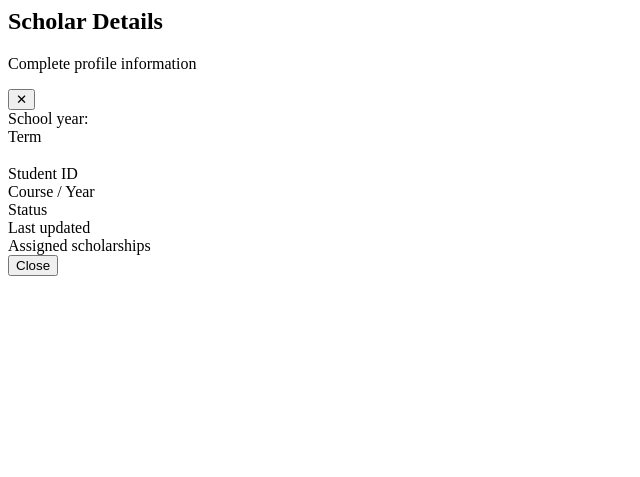
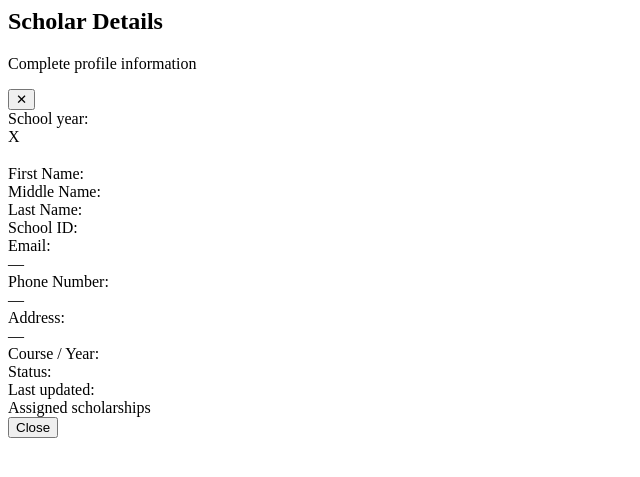
Before and after one commit to Akoyakii/dysl_backupstart, a PHP site: page /includes/modal.php in a window 1280 px wide. Shown: the top 477 px of the page, without its empty margins (0-640 px from the left). Run offline with PHP 8.4, Linux system fonts and the light colour scheme; the template is opened without the code that fills it, so the values that code supplies are empty; some libraries are stand-ins or nearby versions.

Commit message:
records update 5

```diff
--- a/includes/modal.php
+++ b/includes/modal.php
@@ -119,16 +119,16 @@
             <button type="button" data-click="closeViewModal" class="rounded-xl border px-3 py-2 text-slate-500 hover:bg-slate-50 dark:border-slate-700 dark:hover:bg-slate-800">✕</button>
         </div>
         <div class="p-5 sm:p-6">
-            <div class="grid grid-cols-1 border border-slate-300 dark:border-slate-700 sm:grid-cols-[1fr_auto_auto_auto]">
+            <div class="grid grid-cols-1 border border-slate-300 dark:border-slate-700 sm:grid-cols-[1.2fr_1fr_1fr_3rem]">
                 <div class="border-b p-4 text-sm font-bold sm:border-b-0 sm:border-r">School year: <span id="viewPeriod" class="ml-2"></span></div>
-                <div id="viewSchoolYears" class="mt-3 flex flex-wrap gap-2"></div>
-                <div id="viewSemesters" class="mt-2 flex flex-wrap gap-2"></div>
-                <div class="border-b p-4 text-sm sm:border-b-0 sm:border-l">Term</div>
+                <div id="viewSchoolYears" class="flex flex-wrap items-center gap-1 border-b p-2 sm:border-b-0 sm:border-r"></div>
+                <div id="viewSemesters" class="flex flex-wrap items-center gap-1 border-b p-2 sm:border-b-0 sm:border-r"></div>
+                <div class="flex items-center justify-center p-2 text-sm font-bold">X</div>
             </div>
             <div class="grid border-x border-b border-slate-300 dark:border-slate-700 sm:grid-cols-[1.15fr_1fr]">
                 <div class="space-y-5 border-b p-5 sm:border-b-0 sm:border-r">
                     <h3 class="text-xl font-black" id="viewName"></h3>
-                    <div class="grid gap-4 text-sm sm:grid-cols-2"><div><span class="text-slate-500">Student ID</span><div id="viewId" class="font-bold"></div></div><div><span class="text-slate-500">Course / Year</span><div id="viewCourse" class="font-bold"></div></div><div><span class="text-slate-500">Status</span><div><span id="viewStatus" class="font-bold"></span></div></div><div><span class="text-slate-500">Last updated</span><div id="viewUpdated" class="font-bold"></div></div></div>
+                    <div class="grid gap-x-6 gap-y-4 text-sm sm:grid-cols-2"><div><span class="text-slate-500">First Name:</span><div id="viewFirstName" class="font-bold"></div></div><div><span class="text-slate-500">Middle Name:</span><div id="viewMiddleName" class="font-bold"></div></div><div><span class="text-slate-500">Last Name:</span><div id="viewLastName" class="font-bold"></div></div><div><span class="text-slate-500">School ID:</span><div id="viewId" class="font-bold"></div></div><div><span class="text-slate-500">Email:</span><div class="font-bold">—</div></div><div><span class="text-slate-500">Phone Number:</span><div class="font-bold">—</div></div><div class="sm:col-span-2"><span class="text-slate-500">Address:</span><div class="font-bold">—</div></div><div class="sm:col-span-2"><span class="text-slate-500">Course / Year:</span><div id="viewCourse" class="font-bold"></div></div><div><span class="text-slate-500">Status:</span><div><span id="viewStatus" class="font-bold"></span></div></div><div><span class="text-slate-500">Last updated:</span><div id="viewUpdated" class="font-bold"></div></div></div>
                     <div><span class="text-xs font-bold uppercase tracking-wide text-slate-500">Assigned scholarships</span><div id="viewScholarships" class="mt-2 flex flex-wrap gap-2"></div></div>
                 </div>
                 <div class="p-5"><div id="viewTermDetails" class="h-full rounded-none bg-transparent"></div><div id="viewDiscountHistory" hidden></div></div>
```
Also changed, not shown: assets/js/scholars.js (+6 -1 lines).
